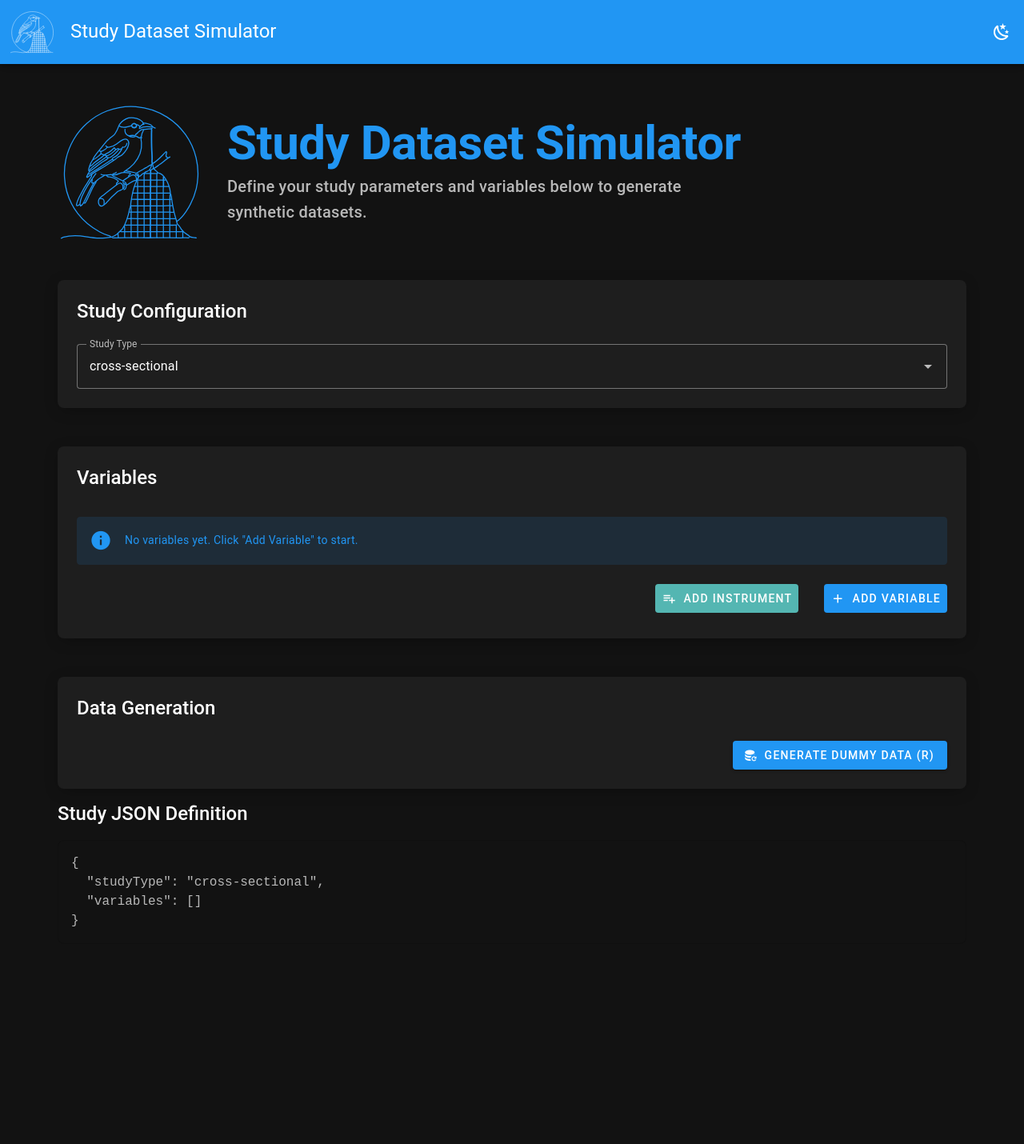
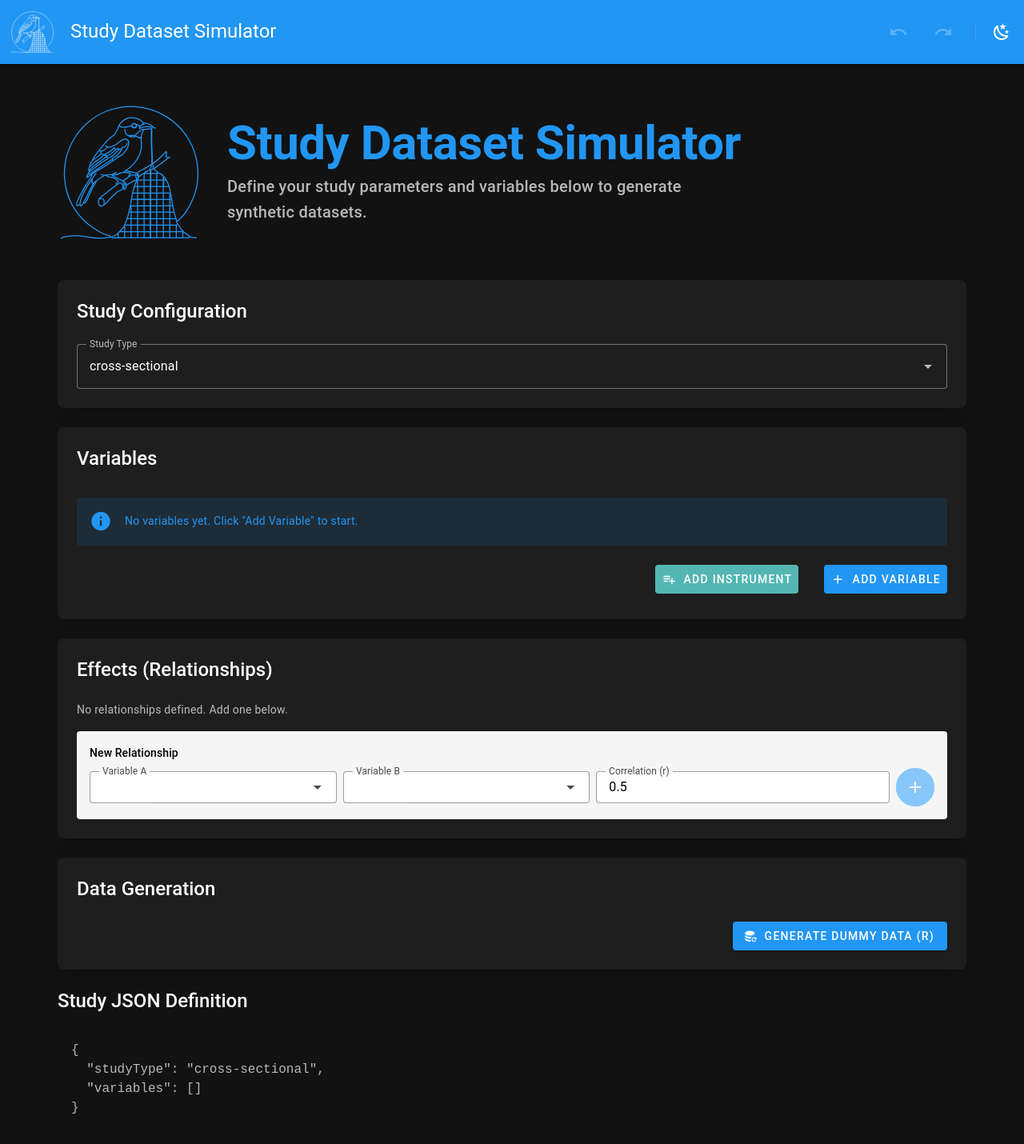
Before and after one commit to andersbc/study-dataset-simulator, a Nuxt app in the folder apps/web/: page / in a window 1280 px wide. Shown: the top 1430 px of the page at 80% size. Before the commit the page ends 1260 px from the top, so only its background shows below. Built offline with nearby package versions, Linux system fonts and the light colour scheme.

Commit message:
feat: Add effect management, including data schema and UI, along with undo/redo history for study designs.

```diff
--- a/apps/web/app/components/AppCard.vue
+++ b/apps/web/app/components/AppCard.vue
@@ -1,5 +1,5 @@
 <template>
-  <v-card>
+  <v-card class="mb-6">
     <v-card-title class="py-6 px-6" v-if="title || $slots.title">
       <slot name="title">
         <div class="text-h5 font-weight-medium">{{ title }}</div>
--- a/apps/web/app/components/DataGenerator.vue
+++ b/apps/web/app/components/DataGenerator.vue
@@ -1,5 +1,5 @@
 <template>
-  <AppCard title="Data Generation" class="mb-4">
+  <AppCard title="Data Generation">
     <div v-if="error" class="text-error mb-4">
       {{ error }}
     </div>
--- /dev/null
+++ b/apps/web/app/components/EffectManager.vue
@@ -0,0 +1,89 @@
+<template>
+  <AppCard title="Effects (Relationships)">
+    <div v-if="design.effects && design.effects.length > 0" class="mb-4">
+      <div v-for="(effect, index) in design.effects" :key="effect.id" class="d-flex align-center py-2 border-b">
+        <div class="flex-grow-1">
+          <span class="font-weight-bold">{{ effect.source }}</span>
+          <v-icon class="mx-2">mdi-arrow-left-right</v-icon>
+          <span class="font-weight-bold">{{ effect.target }}</span>
+          <span class="ml-4 text-medium-emphasis">Correlation: {{ effect.coefficient }}</span>
+        </div>
+        <v-btn icon="mdi-delete" variant="text" color="error" size="small" @click="removeEffect(index)"></v-btn>
+      </div>
+    </div>
+    <div v-else class="text-medium-emphasis mb-4 text-body-2">
+      No relationships defined. Add one below.
+    </div>
+
+    <!-- Add Effect Form -->
+    <v-sheet class="bg-grey-lighten-4 pa-4 rounded">
+      <div class="text-subtitle-2 mb-2">New Relationship</div>
+      <div class="d-flex align-center gap-4">
+        <v-select v-model="newEffect.source" :items="variableNames" label="Variable A" density="compact" hide-details
+          class="flex-grow-1 mr-2" variant="outlined" bg-color="white"></v-select>
+
+        <v-select v-model="newEffect.target" :items="variableNames" label="Variable B" density="compact" hide-details
+          class="flex-grow-1 mr-2" variant="outlined" bg-color="white"></v-select>
+
+        <v-text-field v-model.number="newEffect.coefficient" label="Correlation (r)" type="number" min="-1" max="1"
+          step="0.1" density="compact" hide-details class="flex-grow-1 mr-2" variant="outlined"
+          bg-color="white"></v-text-field>
+
+        <v-btn color="primary" icon="mdi-plus" @click="addEffect" :disabled="!isValid"></v-btn>
+      </div>
+    </v-sheet>
+  </AppCard>
+</template>
+
+<script setup lang="ts">
+import { computed, ref } from 'vue'
+import { EFFECT_CORRELATION, type Effect } from '@sim-site/shared'
+
+const design = useStudyDesign()
+
+const variableNames = computed(() => {
+  return design.value.variables?.map(v => v.name).filter(n => n) || []
+})
+
+const newEffect = ref<{ source: string, target: string, coefficient: number }>({
+  source: '',
+  target: '',
+  coefficient: 0.5
+})
+
+const isValid = computed(() => {
+  return newEffect.value.source &&
+    newEffect.value.target &&
+    newEffect.value.source !== newEffect.value.target &&
+    newEffect.value.coefficient >= -1 &&
+    newEffect.value.coefficient <= 1
+})
+
+const addEffect = () => {
+  if (!isValid.value) return
+
+  const effect: Effect = {
+    id: crypto.randomUUID(),
+    type: EFFECT_CORRELATION,
+    source: newEffect.value.source,
+    target: newEffect.value.target,
+    coefficient: newEffect.value.coefficient
+  }
+
+  if (!design.value.effects) {
+    design.value.effects = []
+  }
+
+  design.value.effects.push(effect)
+
+  // Reset (keep coefficient as convenience)
+  newEffect.value.source = ''
+  newEffect.value.target = ''
+}
+
+const removeEffect = (index: number) => {
+  if (design.value.effects) {
+    design.value.effects.splice(index, 1)
+  }
+}
+</script>
--- a/apps/web/app/components/StudyConfig.vue
+++ b/apps/web/app/components/StudyConfig.vue
@@ -1,12 +1,8 @@
 <template>
-  <div class="mb-12">
-    <div class="mb-12">
-      <AppCard title="Study Configuration">
-        <v-select v-model="design.studyType" :items="studyTypes" label="Study Type" variant="outlined"
-          hide-details></v-select>
-      </AppCard>
-    </div>
-  </div>
+  <AppCard title="Study Configuration">
+    <v-select v-model="design.studyType" :items="studyTypes" label="Study Type" variant="outlined"
+      hide-details></v-select>
+  </AppCard>
 </template>
 
 <script setup lang="ts">
--- a/apps/web/app/components/VariableManager.vue
+++ b/apps/web/app/components/VariableManager.vue
@@ -1,5 +1,5 @@
 <template>
-  <div class="mb-12">
+  <div>
 
     <AppCard>
       <template #title>
@@ -47,6 +47,8 @@
         </v-card-actions>
       </v-card>
     </v-dialog>
+
+    <EffectManager />
   </div>
 </template>
 
--- a/apps/web/app/composables/useStudyDesign.ts
+++ b/apps/web/app/composables/useStudyDesign.ts
@@ -21,11 +21,23 @@ export const useStudyDesignActions = () => {
   }
 
   const removeVariable = (index: number) => {
-    design.value.variables?.splice(index, 1)
+    const vars = design.value.variables
+    if (!vars) return
+
+    const variableToRemove = vars[index]
+    vars.splice(index, 1)
+
+    // Cascade delete effects
+    if (variableToRemove && variableToRemove.name && design.value.effects) {
+      design.value.effects = design.value.effects.filter(e =>
+        e.source !== variableToRemove.name && e.target !== variableToRemove.name
+      )
+    }
   }
 
   const clearVariables = () => {
     design.value.variables = []
+    design.value.effects = []
   }
 
   const updateVariable = (index: number, variable: StudyNode) => {
@@ -37,7 +49,8 @@ export const useStudyDesignActions = () => {
   const resetDesign = () => {
     design.value = {
       studyType: 'cross-sectional',
-      variables: []
+      variables: [],
+      effects: []
     }
     localStorage.removeItem('study-design-v1')
     isPersisted.value = false
@@ -93,3 +106,70 @@ export const useStudyPersistence = () => {
     }, { deep: true })
   })
 }
+
+const MAX_HISTORY = 50
+
+// Global history state (singleton)
+const history = ref<string[]>([])
+const historyIndex = ref(-1)
+let isUndoing = false
+
+export const useStudyHistory = () => {
+  const design = useStudyDesign()
+
+  const canUndo = computed(() => historyIndex.value > 0)
+  const canRedo = computed(() => historyIndex.value < history.value.length - 1)
+
+  // Initialize history
+  if (history.value.length === 0 && design.value) {
+    history.value.push(JSON.stringify(design.value))
+    historyIndex.value = 0
+  }
+
+  // Watch for changes
+  watch(() => design.value, (newVal) => {
+    if (isUndoing) return
+
+    // If we are in the middle of history and make a change, chop off the future
+    if (historyIndex.value < history.value.length - 1) {
+      history.value = history.value.slice(0, historyIndex.value + 1)
+    }
+
+    history.value.push(JSON.stringify(newVal))
+    historyIndex.value++
+
+    if (history.value.length > MAX_HISTORY) {
+      history.value.shift()
+      historyIndex.value--
+    }
+  }, { deep: true })
+
+  const undo = () => {
+    if (!canUndo.value) return
+    isUndoing = true
+    historyIndex.value--
+    design.value = JSON.parse(history.value[historyIndex.value])
+    // Tiny timeout to let watcher ignore this change
+    setTimeout(() => { isUndoing = false }, 0)
+  }
+
+  const redo = () => {
+    if (!canRedo.value) return
+    isUndoing = true
+    historyIndex.value++
+    design.value = JSON.parse(history.value[historyIndex.value])
+    setTimeout(() => { isUndoing = false }, 0)
+  }
+
+  return {
+    undo,
+    redo,
+    canUndo,
+    canRedo,
+    history: computed(() => history.value),
+    clear: () => {
+      history.value = []
+      historyIndex.value = -1
+    }
+  }
+}
--- a/apps/web/app/layouts/default.vue
+++ b/apps/web/app/layouts/default.vue
@@ -10,6 +10,11 @@
       </v-app-bar-title>
 
       <template #append>
+        <v-btn icon="mdi-undo" variant="text" :disabled="!canUndo" @click="undo" v-tooltip="'Undo'"
+          class="mr-2"></v-btn>
+        <v-btn icon="mdi-redo" variant="text" :disabled="!canRedo" @click="redo" v-tooltip="'Redo'"
+          class="mr-2"></v-btn>
+        <v-divider vertical class="mx-2 my-auto" style="height: 24px"></v-divider>
         <v-btn :icon="theme.global.name.value === 'dark' ? 'mdi-weather-night' : 'mdi-weather-sunny'"
           @click="toggleTheme"></v-btn>
       </template>
@@ -24,6 +29,9 @@
 
 <script setup lang="ts">
 import { useTheme } from 'vuetify'
+import { useStudyHistory } from '~/composables/useStudyDesign'
+
+const { undo, redo, canUndo, canRedo } = useStudyHistory()
 
 const theme = useTheme()
 
--- a/apps/web/package.json
+++ b/apps/web/package.json
@@ -11,9 +11,13 @@
   },
   "dependencies": {
     "@mdi/font": "^7.4.47",
+    "@types/uuid": "^10.0.0",
+    "@vueuse/core": "^14.1.0",
+    "@vueuse/nuxt": "^14.1.0",
     "arktype": "^2.1.29",
     "nuxt": "^4.2.2",
     "sass": "^1.97.0",
+    "uuid": "^13.0.0",
     "vite-plugin-vuetify": "^2.1.2",
     "vue": "^3.5.25",
     "vue-router": "^4.6.4",
```
Also changed, not shown: 2 other files (tests, documents, lock files or other folders).
